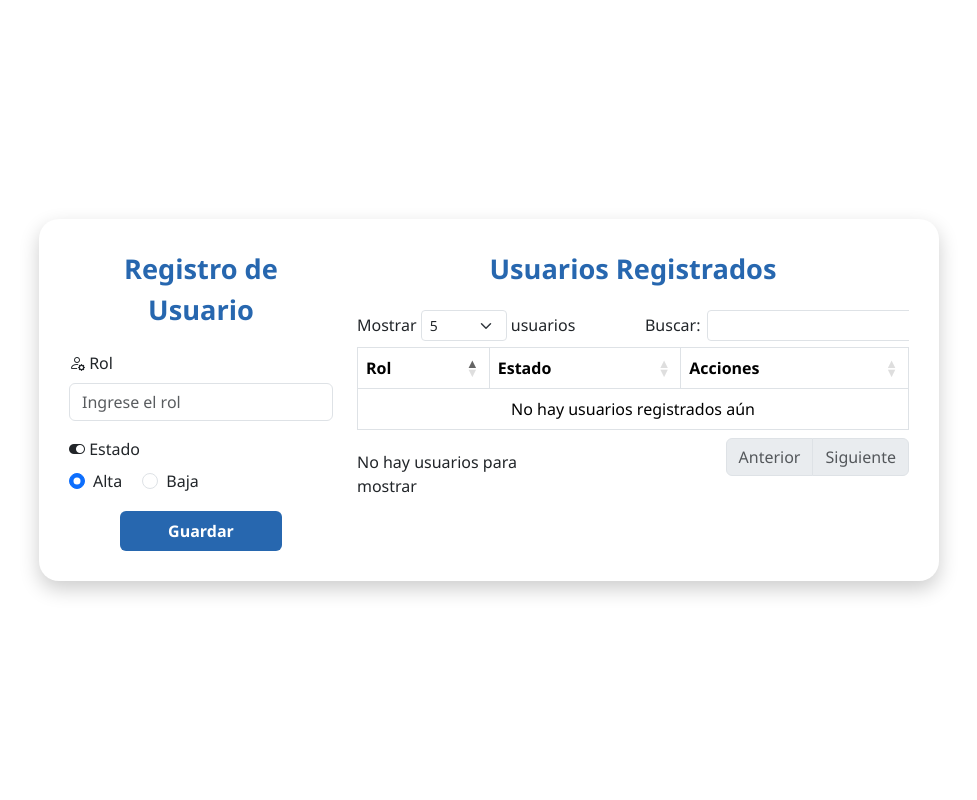
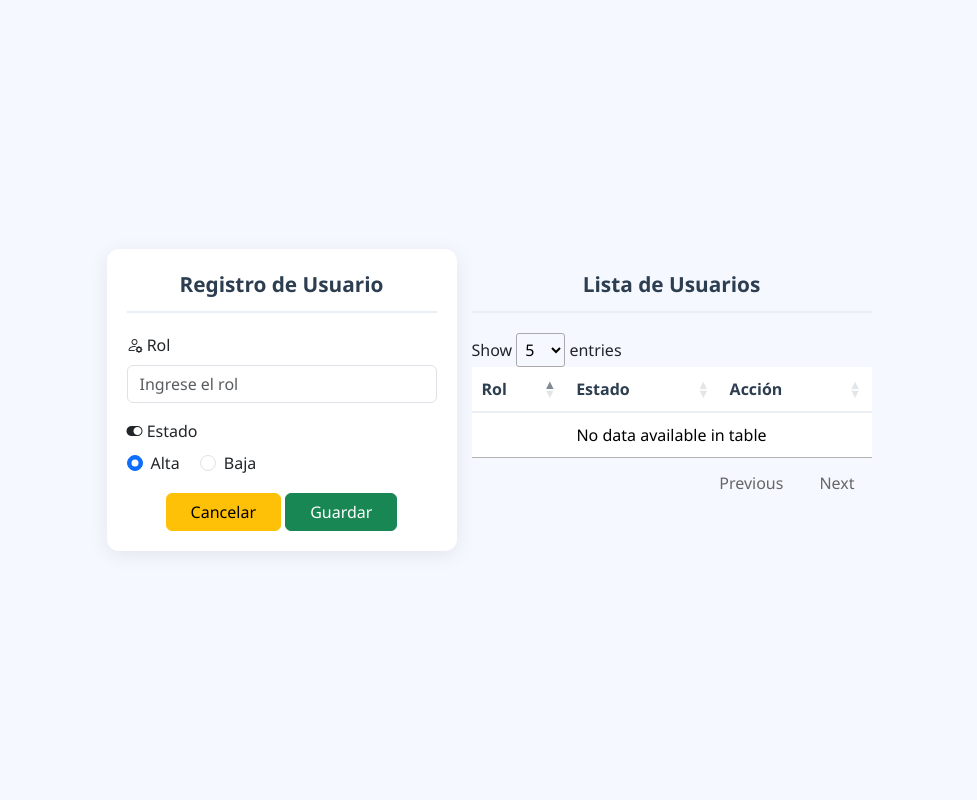
Before and after one commit to JasFerz001/FerreSys, a PHP site: page /FerreSys/modelos/usuario/crear_usuario.php in a window 1280 px wide. Shown: the whole page, without its empty margins (151-1128 px from the left). Run offline with PHP 8.4, Linux system fonts and the light colour scheme; data that the repository does not hold is empty; some libraries are stand-ins or nearby versions.

Commit message:
Problemas resueltos

```diff
--- a/css/usuario.css
+++ b/css/usuario.css
@@ -1,45 +1,103 @@
-        body {
-            background-color: #ffffff;
-            font-family: 'Segoe UI', sans-serif;
-            min-height: 100vh;
-            display: flex;
-            align-items: center;
-            justify-content: center;
+:root {
+    --primary-color: #2c3e50;
+    --secondary-color: #6c757d;
+    --success-color: #1cbb8c;
+    --warning-color: #f7b84b;
+    --danger-color: #f06548;
 }
 
+/* ===== Global ===== */
+body {
+    background-color: #f5f8ff;
+    font-family: 'Segoe UI', sans-serif;
+    height: 100vh;
+    display: flex;
+    justify-content: center;
+    align-items: center;
+}
+
+/* ===== Container ===== */
 .container-box {
-            background-color: #ffffff;
-            border-radius: 20px;
-            box-shadow: 0 8px 20px rgba(0, 0, 0, 0.2);
-            padding: 30px;
-            max-width: 900px;
-            width: 100%;
+    display: flex;
+    gap: 15px;
+    /* espacio entre formulario y tabla */
+    justify-content: center;
+
+}
+
+/* ===== Form Card ===== */
+.card-form {
+    background: white;
+    border-radius: 12px;
+    box-shadow: 0 4px 20px rgba(0, 0, 0, 0.08);
+    padding: 20px;
+    width: 350px;
 }
 
 .card-title {
-            color: #2767AF;
-            font-size: 1.7rem;
-            font-weight: bold;
+    font-weight: 600;
+    font-size: 1.3rem;
     text-align: center;
     margin-bottom: 20px;
+    color: var(--primary-color);
+    border-bottom: 2px solid #eaeef5;
+    padding-bottom: 10px;
 }
 
-        .btn-gradient {
-            background-color: #2767AF;
-            border: none;
-            color: white;
-            font-weight: bold;
+/* ===== Table Container ===== */
+.table-container {
+    min-width: 400px;
+    /* ancho mínimo para que se vea más amplia */
+    max-width: 400px;
+    /* ancho máximo controlado */
+    width: 100%;
+    margin: 20px auto 0 auto;
 }
 
-        .btn-gradient:hover,
-        .btn-gradient:focus,
-        .btn-gradient:active {
-            background-color: #2767AF !important;
-            color: white !important;
-            box-shadow: none;
+#tablaUsuarios {
+    width: 100%;
+    border-collapse: separate;
+    border-spacing: 0;
+    background: white;
 }
 
-        table th {
-            background-color: #2563eb;
-            color: white;
+#tablaUsuarios thead th {
+    background: white;
+    color: var(--primary-color);
+    font-weight: 600;
+    padding: 10px;
+    border-bottom: 2px solid #eaeef5;
 }
+
+#tablaUsuarios tbody td {
+    padding: 10px;
+    vertical-align: middle;
+    border-bottom: 1px solid #eaeef5;
+    background: white;
+}
+
+#tablaUsuarios tbody tr:last-child td {
+    border-bottom: none;
+    background: white;
+}
+
+#tablaUsuarios tbody tr:hover {
+    background-color: #f8fbff;
+}
+
+/* ===== Badges ===== */
+.badge {
+    padding: 6px 10px;
+    border-radius: 20px;
+    font-weight: 500;
+}
+
+.badge-success {
+    background-color: rgba(28, 187, 140, 0.15);
+    color: var(--success-color);
+}
+
+.badge-danger {
+    background-color: rgba(240, 101, 72, 0.15);
+    color: var(--danger-color);
+}
--- /dev/null
+++ b/index.php
@@ -0,0 +1,4 @@
+<?php
+header("Location: modelos/login/login.php");
+exit();
+?>
--- a/modelos/login/Dashboard.php
+++ b/modelos/login/Dashboard.php
@@ -35,7 +35,7 @@ $rol_usuario = $_SESSION['rol'] ?? "";
             </button>
         </div>
         <div class="menu">
-            <div class="menu-item active">
+            <div class="menu-item active" onclick="location.href='Dashboard.php'" style="cursor:pointer;">
                 <i class="fas fa-home"></i>
                 <span>Dashboard</span>
             </div>
--- a/modelos/usuario/crear_usuario.php
+++ b/modelos/usuario/crear_usuario.php
@@ -38,14 +38,13 @@ if ($_SERVER["REQUEST_METHOD"] == "POST") {
         exit();
     }
 
-
     if ($editUser) {
         // Modo actualizar
         $usuario->id_Usuario = $editUser['id_Usuario'];
         $usuario->rol = $rol;
         $usuario->estado = (int)$estadoSeleccionado;
 
-        // Verificar duplicado como en crear
+        // Verificar duplicado
         $stmtCheck = $db->prepare("SELECT COUNT(*) as total FROM usuarios WHERE rol = :rol AND id_Usuario != :id");
         $stmtCheck->bindParam(':rol', $rol);
         $stmtCheck->bindParam(':id', $editUser['id_Usuario']);
@@ -89,22 +88,22 @@ if ($_SERVER["REQUEST_METHOD"] == "POST") {
     exit();
 }
 ?>
+
 <!DOCTYPE html>
 <html lang="es">
 
 <head>
     <meta charset="UTF-8">
-    <meta name="viewport" content="width=device-width, initial-scale=1.0">
-    <title><?php echo $editUser ? 'Actualizar Usuario' : 'Registro de Usuario'; ?></title>
-    <link href="https://cdn.jsdelivr.net/npm/bootstrap@5.3.3/dist/css/bootstrap.min.css" rel="stylesheet">
+    <meta name="viewport" content="width=device-width, initial-scale=1">
+    <title>Gestión de Usuarios</title>
+    <link href="https://cdn.jsdelivr.net/npm/bootstrap@5.3.0-alpha3/dist/css/bootstrap.min.css" rel="stylesheet">
+    <link rel="stylesheet" href="https://cdn.datatables.net/1.13.6/css/jquery.dataTables.min.css">
     <link href="https://cdn.jsdelivr.net/npm/bootstrap-icons@1.10.5/font/bootstrap-icons.css" rel="stylesheet">
     <link rel="stylesheet" href="../../css/usuario.css">
-    <link rel="stylesheet" href="https://cdn.datatables.net/1.13.6/css/dataTables.bootstrap5.min.css">
     <script src="https://cdn.jsdelivr.net/npm/sweetalert2@11"></script>
 </head>
 
 <body>
-    <div class="container-box">
     <?php if (isset($_GET['message'])): ?>
         <script>
             document.addEventListener('DOMContentLoaded', function() {
@@ -114,7 +113,7 @@ if ($_SERVER["REQUEST_METHOD"] == "POST") {
                     Swal.fire('Éxito', 'Usuario actualizado correctamente.', 'success');
                 <?php elseif ($_GET['message'] == 'error'): ?>
                     Swal.fire('Error', 'Error al procesar el usuario.', 'error');
-                    <?php elseif ($_GET['message'] == 'rol_duplicado'): ?>
+                <?php elseif ($_GET['message'] == 'rol_duplicado' ): ?>
                     Swal.fire('Atención', 'El rol "<?php echo htmlspecialchars($_SESSION['old_rol'] ?? ''); ?>" ya existe.', 'warning');
                 <?php elseif ($_GET['message'] == 'estado_baja'): ?>
                     Swal.fire('Atención', 'No se puede guardar usuario con estado de Baja.', 'warning');
@@ -123,9 +122,9 @@ if ($_SERVER["REQUEST_METHOD"] == "POST") {
         </script>
     <?php endif; ?>
 
-        <div class="row">
+    <div class="container-box">
         <!-- Formulario -->
-            <div class="col-md-4">
+        <div class="card-form">
             <div class="card-title"><?php echo $editUser ? 'Actualizar Usuario' : 'Registro de Usuario'; ?></div>
             <form id="usuarioForm" method="post" action="crear_usuario.php<?php echo $editUser ? '?id=' . $editUser['id_Usuario'] : ''; ?>">
                 <div class="mb-3">
@@ -149,25 +148,32 @@ if ($_SERVER["REQUEST_METHOD"] == "POST") {
                         </div>
                     </div>
                 </div>
-                    <div class="text-center">
-                        <button type="submit" class="btn btn-gradient px-5 py-2"><?php echo $editUser ? 'Actualizar' : 'Guardar'; ?></button>
+
+                <!-- Botones -->
+                <div class="text-center mt-3">
                     <?php if ($editUser): ?>
-                            <a href="crear_usuario.php" class="btn btn-secondary">Cancelar</a>
+                        <!-- En modo actualizar, cancelar recarga la página y limpia input -->
+                        <a href="crear_usuario.php" class="btn btn-warning px-4">Cancelar</a>
+                    <?php else: ?>
+                        <!-- En modo crear, usar reset normal -->
+                        <button type="reset" class="btn btn-warning px-4">Cancelar</button>
                     <?php endif; ?>
+
+                    <button type="submit" class="btn btn-success px-4"><?php echo $editUser ? 'Actualizar' : 'Guardar'; ?></button>
                 </div>
             </form>
         </div>
 
         <!-- Tabla -->
-            <div class="col-md-8 mt-4 mt-md-0">
-                <div class="card-title">Usuarios Registrados</div>
+        <div class="table-container">
+            <div class="card-title">Lista de Usuarios</div>
             <div class="table-responsive">
-                    <table class="table table-bordered text-center align-middle" id="tablaUsuarios">
+                <table id="tablaUsuarios" class="table text-center align-middle">
                     <thead>
                         <tr>
                             <th>Rol</th>
                             <th>Estado</th>
-                                <th>Acciones</th>
+                            <th>Acción</th>
                         </tr>
                     </thead>
                     <tbody>
@@ -178,11 +184,18 @@ if ($_SERVER["REQUEST_METHOD"] == "POST") {
                         ?>
                             <tr>
                                 <td><?php echo htmlspecialchars($row['rol']); ?></td>
-                                    <td><?php echo strtoupper($row['estado'] ? 'Alta' : 'Baja'); ?></td>
                                 <td>
-                                        <a href="crear_usuario.php?id=<?php echo $row['id_Usuario']; ?>" class="btn btn-warning btn-sm">
-                                            <i class="bi bi-pencil-square"></i> Actualizar
+                                    <span class="badge <?php echo ($row['estado'] == 1 ? 'badge-success' : 'badge-danger'); ?>">
+                                        <?php echo ($row['estado'] == 1 ? 'ALTA' : 'BAJA'); ?>
+                                    </span>
+                                </td>
+
+                                <td>
+                                    <a href="crear_usuario.php?id=<?php echo $row['id_Usuario']; ?>"
+                                        class="btn btn-sm btn-outline-warning btn-cuadrado me-1">
+                                        <i class="bi bi-pencil"></i>
                                     </a>
+
                                 </td>
                             </tr>
                         <?php endwhile; ?>
@@ -191,14 +204,8 @@ if ($_SERVER["REQUEST_METHOD"] == "POST") {
             </div>
         </div>
     </div>
-    </div>
 
-    <script src="https://code.jquery.com/jquery-3.7.1.min.js"></script>
-    <script src="https://cdn.datatables.net/1.13.6/js/jquery.dataTables.min.js"></script>
-    <script src="https://cdn.datatables.net/1.13.6/js/dataTables.bootstrap5.min.js"></script>
-    <script src="https://cdn.jsdelivr.net/npm/bootstrap@5.3.3/dist/js/bootstrap.bundle.min.js"></script>
-
-    <!-- Validación en tiempo real SOLO letras y espacios -->
+    <!-- Validación en tiempo real -->
     <script>
         const inputRol = document.getElementById('rol');
         const errorRol = document.getElementById('rol-error');
@@ -223,32 +230,23 @@ if ($_SERVER["REQUEST_METHOD"] == "POST") {
         document.addEventListener('DOMContentLoaded', validarRol);
     </script>
 
+    <script src="https://code.jquery.com/jquery-3.6.4.min.js"></script>
+    <script src="https://cdn.jsdelivr.net/npm/bootstrap@5.3.3/dist/js/bootstrap.bundle.min.js"></script>
+    <script src="https://cdn.datatables.net/1.13.6/js/jquery.dataTables.min.js"></script>
     <script>
-        let tabla = new DataTable('#tablaUsuarios', {
-            pageLength: 5,
-            lengthMenu: [
-                [5, 10, 25, -1],
-                [5, 10, 25, "Todos"]
-            ],
-            language: {
-                emptyTable: "No hay usuarios registrados aún",
-                info: "Total: _TOTAL_ usuarios",
-                infoEmpty: "No hay usuarios para mostrar",
-                infoFiltered: "(filtrado de _MAX_ usuarios en total)",
-                lengthMenu: "Mostrar _MENU_ usuarios",
-                loadingRecords: "Cargando...",
-                processing: "Procesando...",
-                search: " Buscar:",
-                zeroRecords: "No se encontraron coincidencias",
-                paginate: {
-                    first: "Primero",
-                    last: "Último",
-                    next: "Siguiente",
-                    previous: "Anterior"
-                }
-            }
+        $(document).ready(function() {
+            $('#tablaUsuarios').DataTable({
+                "language": {
+                    "url": "https://cdn.datatables.net/plug-ins/1.13.6/i18n/es-ES.json"
+                },
+                "pageLength": 5,
+                "lengthMenu": [5, 10, 25],
+                "searching": false,
+                "info": false
+            });
         });
     </script>
+
 </body>
 
 </html>
```
Also changed, not shown: css/menu.css (line endings or trailing spaces). Lines whose indentation alone changed are shown as unchanged.
